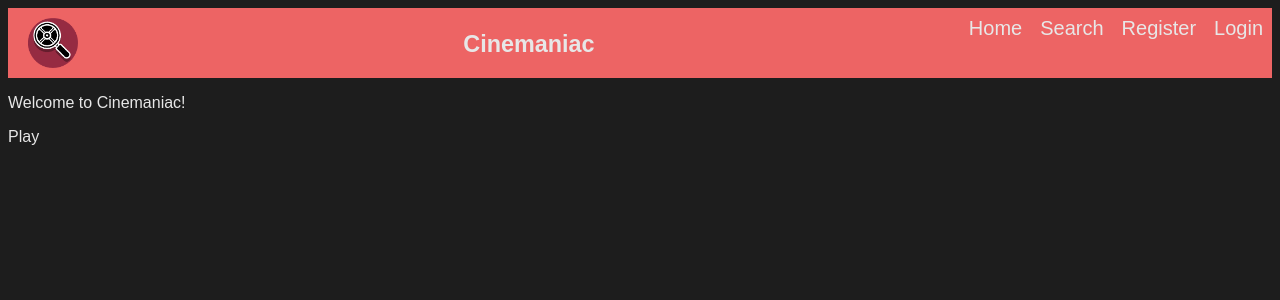
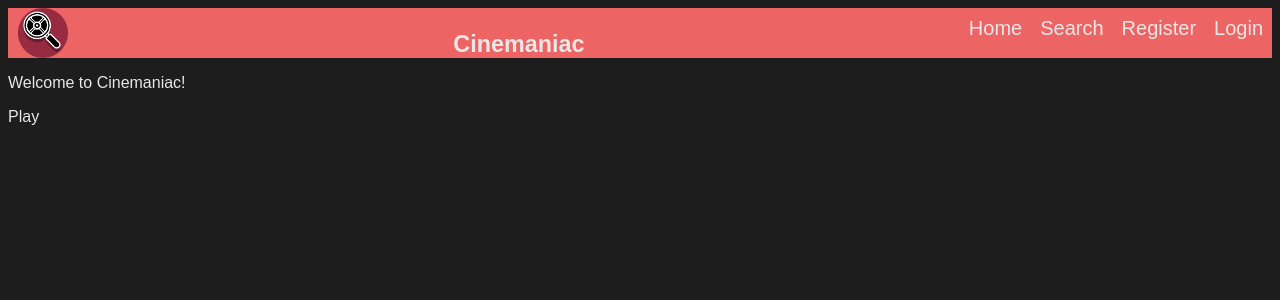
Before and after one commit to MichaelAnthonyRodriguez/IT490-GroupOfLies, a PHP site: page / in a window 1280 px wide. Shown: the top 300 px of the page. Run offline with PHP 8.4, Linux system fonts and the light colour scheme.

Commit message:
Update style.css

```diff
--- a/app/static/style.css
+++ b/app/static/style.css
@@ -64,11 +64,6 @@ hr {
 figcaption {
     padding: 10px;
 }
-img {
-    width: 300px;
-    border-radius: 30px;
-    padding: 10px;
-}
 footer {
     text-align: center;
 }
```
